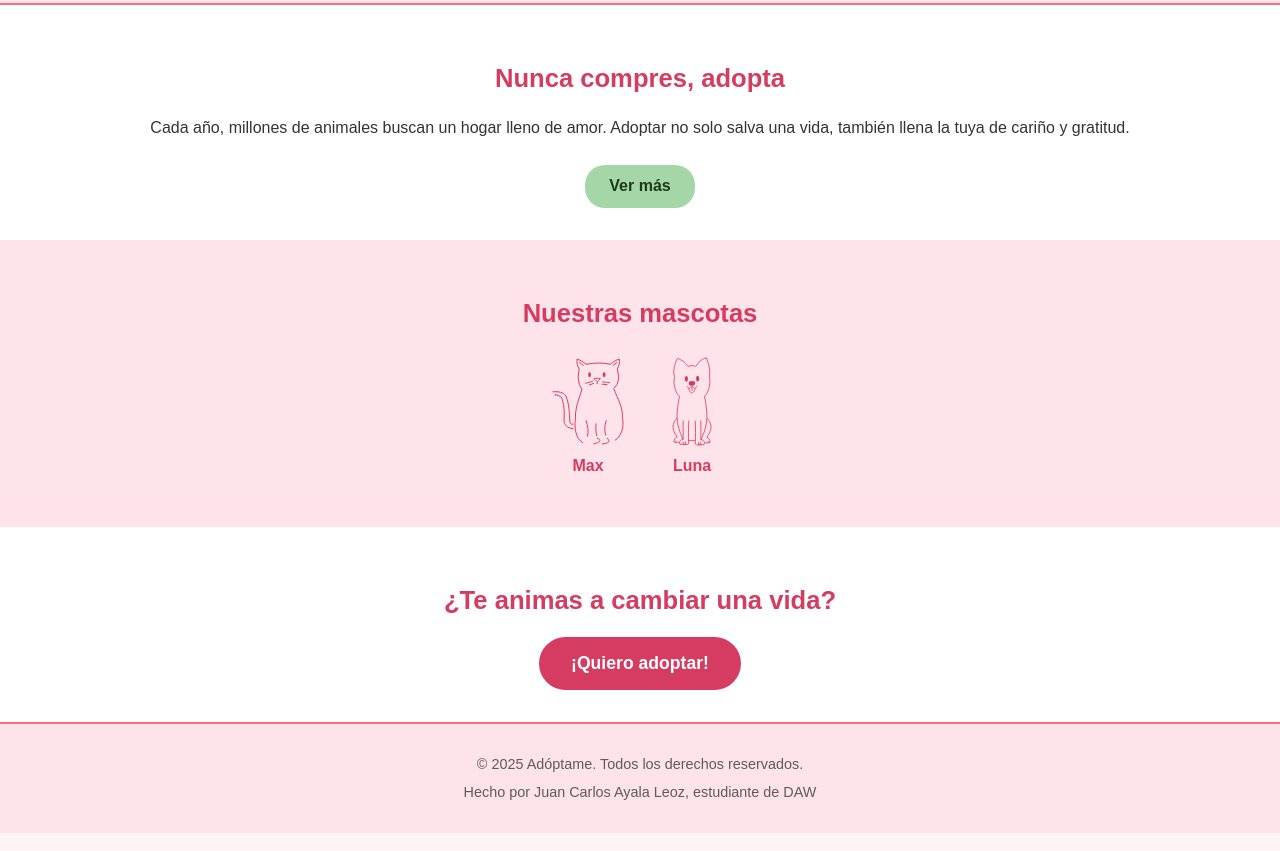
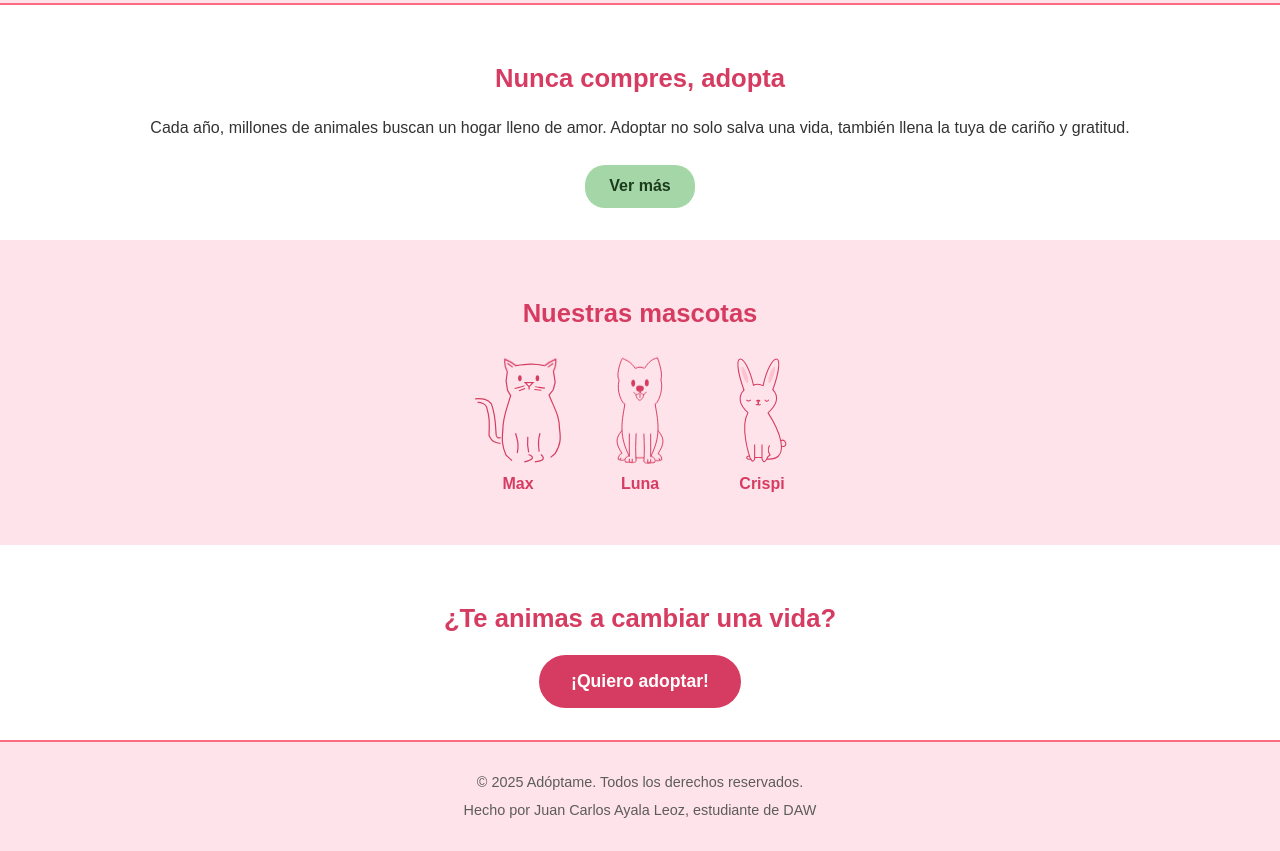
Before and after one commit to Juanc4rl0ss/diwT7, a plain HTML site: page index.html in a window 1280 px wide. Shown: the part 81-932 px from the top of the page. Drawn offline with Linux system fonts and the light colour scheme.

Commit message:
Añadido nuevo animal, un conejo que abre los ojos cuando te posicionas sobre el, aumentados tamaños de los animales SVG

```diff
--- a/index.html
+++ b/index.html
@@ -56,7 +56,7 @@
           <div class="mascota">
 
          <!-- SVG de un gato dibujado el cual mueve las orejas, los vectores de las orejas están acotados con un id -->
-         <svg class="" width="72" height="87" viewBox="0 0 72 87" fill="none" xmlns="http://www.w3.org/2000/svg">
+         <svg class="" width="90" height="105" viewBox="0 0 72 87" fill="none" xmlns="http://www.w3.org/2000/svg">
               <ellipse cx="37.567" cy="16.7857" rx="1.45361" ry="2.42857" fill="#D63C61"/>
               <ellipse cx="52.1031" cy="16.7857" rx="1.45361" ry="2.42857" fill="#D63C61"/>
               <path d="M41.201 22.8571C41.201 23.3429 35.8711 24.6786 33.2062 25.2857M41.9278 25.2857L36.8402 27.1071" stroke="#D63C61"/>
@@ -76,7 +76,7 @@
 
           <!-- SVG de un perro dibujado el cual tiene un efecto como si respirase, también tiene efecto de dibujo progresivo -->
           <div class="mascota">
-            <svg class="perro-dibujado" width="72" height="87" viewBox="0 0 50 108" fill="none" xmlns="http://www.w3.org/2000/svg">
+            <svg class="perro-dibujado" width="90" height="105" viewBox="0 0 50 108" fill="none" xmlns="http://www.w3.org/2000/svg">
               <path d="M9.49999 47.5C6.85833 47.4146 0.314695 34.6656 3.49996 23.5C-0.402225 18.2204 6.31597 1.18781 6.99998 1.49999C12.0166 3.87979 15.86 5.27936 20 11.5" stroke="#D63C61"/>
               <ellipse cx="18" cy="26.5" rx="2" ry="3.5" fill="#D63C61"/>
               <path d="M9.49996 47.5C5.58731 68.2702 3.86334 79.893 14 100M14 100V77M14 100C11.5215 98.8902 8.5 103.5 9.49996 105C10.4999 106.5 12.7409 105.701 14 105.912M21 77C20.566 88.1213 20.3269 94.3545 21 105C20.1931 105.928 19.0846 106.351 17 106.263M14 105.912V102.5M14 105.912C15.1835 106.111 16.1693 106.228 17 106.263M17 106.263V102.5" stroke="#D63C61"/>
@@ -97,6 +97,28 @@
             </svg>
             <p>Luna</p>
           </div>
+
+            <!-- SVG de un conejo, que cuando colocas el ratón sobre el abre los ojos -->
+            <div class="mascota">
+              <svg width="90" height="105" viewBox="0 0 47 98" fill="none" xmlns="http://www.w3.org/2000/svg">
+                <path d="M6.65182 29.8207C-7.34818 -8.67929 8.1518 -7.17929 15.6518 25.8207" stroke="#D63C61"/>
+                <path d="M9.49001 15.2229C10.8962 19.4115 11.1873 23.0919 10.1402 23.4435C9.09308 23.795 7.10424 20.6846 5.69802 16.496C4.29179 12.3075 4.00069 8.62706 5.04782 8.2755C6.09495 7.92394 8.08379 11.0344 9.49001 15.2229Z" fill="#FFC2D0"/>
+                <path d="M12 91.5C8.98137 91.5 8.69637 93.1402 9.71469 94C10.3831 94.5644 11.613 94.7926 13 94" stroke="#D63C61"/>
+                <path d="M33.5 29.8207C47.5 -8.67929 32 -7.17929 24.5 25.8207" stroke="#D63C61"/>
+                <path d="M30.6618 15.2229C29.2556 19.4115 28.9645 23.0919 30.0116 23.4435C31.0587 23.795 33.0476 20.6846 34.4538 16.496C35.86 12.3075 36.1511 8.62706 35.104 8.2755C34.0569 7.92394 32.068 11.0344 30.6618 15.2229Z" fill="#FFC2D0"/>
+                <path d="M33.5 29.5C40.5 36.5 36.5647 44.7239 29.0646 51.2239M28.9999 51C34.0109 58.6533 39.1773 68.7987 41 77.355M23.4999 80.8207V92.8207M23.4999 92.8207V94.3207C25.2572 98.2367 26.2425 97.0593 27.9999 94.3207C38.4065 95.0643 41.9267 89.9138 41.6736 82.5M23.4999 92.8207H19.9999M41 77.355C45 74 49 84 41.6736 82.5M41 77.355L41.6736 82.5M30.5 81.5C29.4499 83.722 29.0924 85.3268 29.4999 87.0958C29.7368 88.124 30.2321 89.2076 31 90.5C29.0236 91.7289 28.4857 92.5157 28 94" stroke="#D63C61"/>
+                <path d="M15.5 25.5C18.677 23.7365 22 24.5 25 26" stroke="#D63C61"/>
+                <path d="M22 40C22 40.5523 21.1046 41 20 41C18.8954 41 18 40.5523 18 40C18 39.4477 18.8954 39 20 39C21.1046 39 22 39.4477 22 40Z" fill="#D63C61"/>
+                <path d="M20 41V43C20 43 18.5 44.5 18 43" stroke="#D63C61"/>
+                <path d="M20 41V43.25C20 43.25 21.5 44.6875 22 43" stroke="#D63C61"/>
+                <path id="eye-closed-right" d="M30 39C28.2304 41.2458 27.3999 40.7542 26 39" stroke="#D63C61"/>
+                <circle id="eye-open-left" cx="11" cy="39" r="1" fill="#D63C61"/>
+                <circle id="eye-open-right" cx="28" cy="39" r="1" fill="#D63C61"/>
+                <path id="eye-closed-left" d="M9 39C10.3452 40.5026 11.1991 40.6542 13 39" stroke="#D63C61"/>
+                <path d="M6.99999 29.5C-1.35899e-05 36.5 2.99997 44.5 10.5 51M10.5 50.8207C2.5 64.5 12 93.1414 13 94.3207C14 95.5 14.8945 98.2367 16.6518 94.3207V92.8207M16.6518 80.8207V92.8207M16.6518 92.8207H20.1518" stroke="#D63C61"/>
+                </svg>
+              <p>Crispi</p>
+            </div>
         </div>
       </div>
     </section>
--- a/styles.css
+++ b/styles.css
@@ -300,3 +300,29 @@ h2 {
     stroke-dashoffset: 0;
   }
 }
+
+/* Los ojos del conejo por defecto están cerrados */
+#eye-open-left,
+#eye-open-right {
+  opacity: 0;
+  transition: opacity 0.2s ease;
+}
+
+/* Los ojos cerrados del conejo son visibles por defecto */
+#eye-closed-left,
+#eye-closed-right {
+  opacity: 1;
+  transition: opacity 0.2s ease;
+}
+
+/* Al pasar el mouse sobre la mascota, los ojos abiertos son visibles y los cerrados se ocultan */
+.mascota:hover #eye-open-left,
+.mascota:hover #eye-open-right {
+  opacity: 1;
+}
+
+/* Al pasar el mouse sobre la mascota, los ojos cerrados se ocultan */
+.mascota:hover #eye-closed-left,
+.mascota:hover #eye-closed-right {
+  opacity: 0;
+}
```
Also changed, not shown: assets/galeria-3.svg (added).
